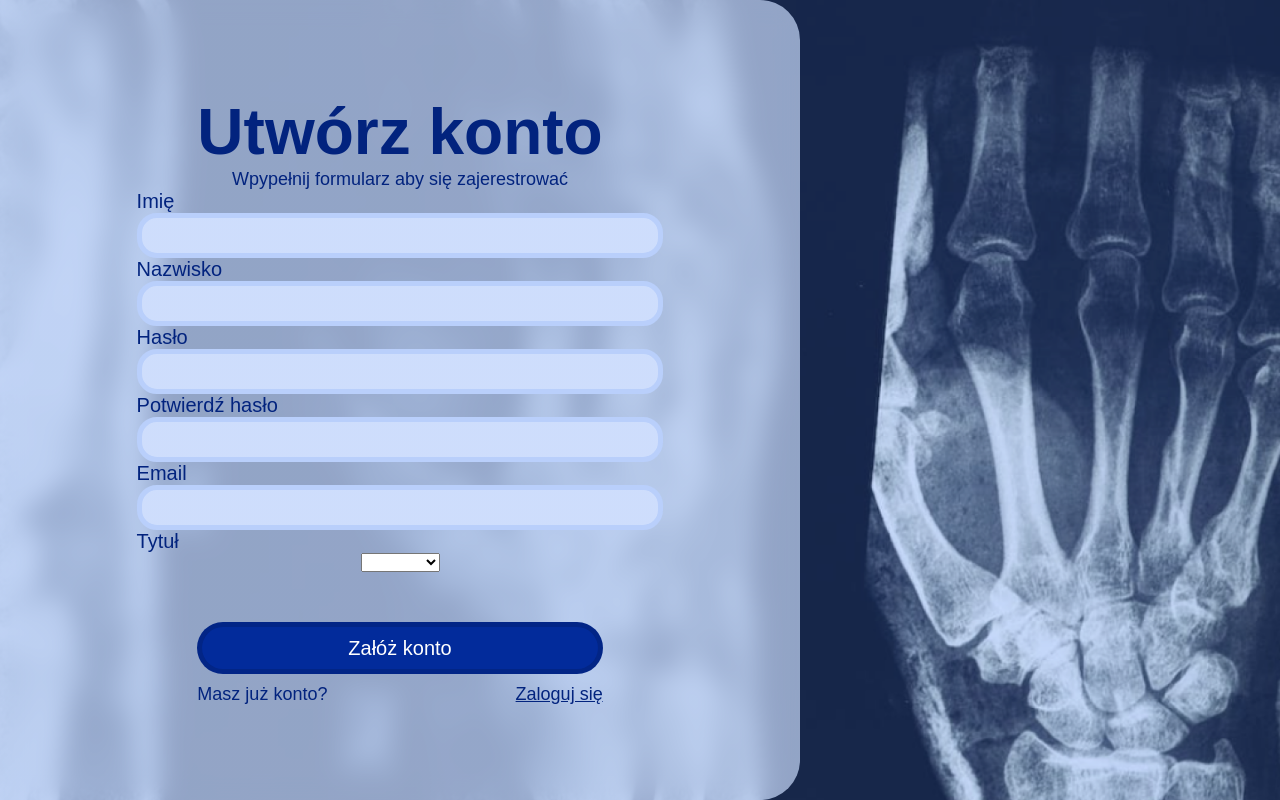
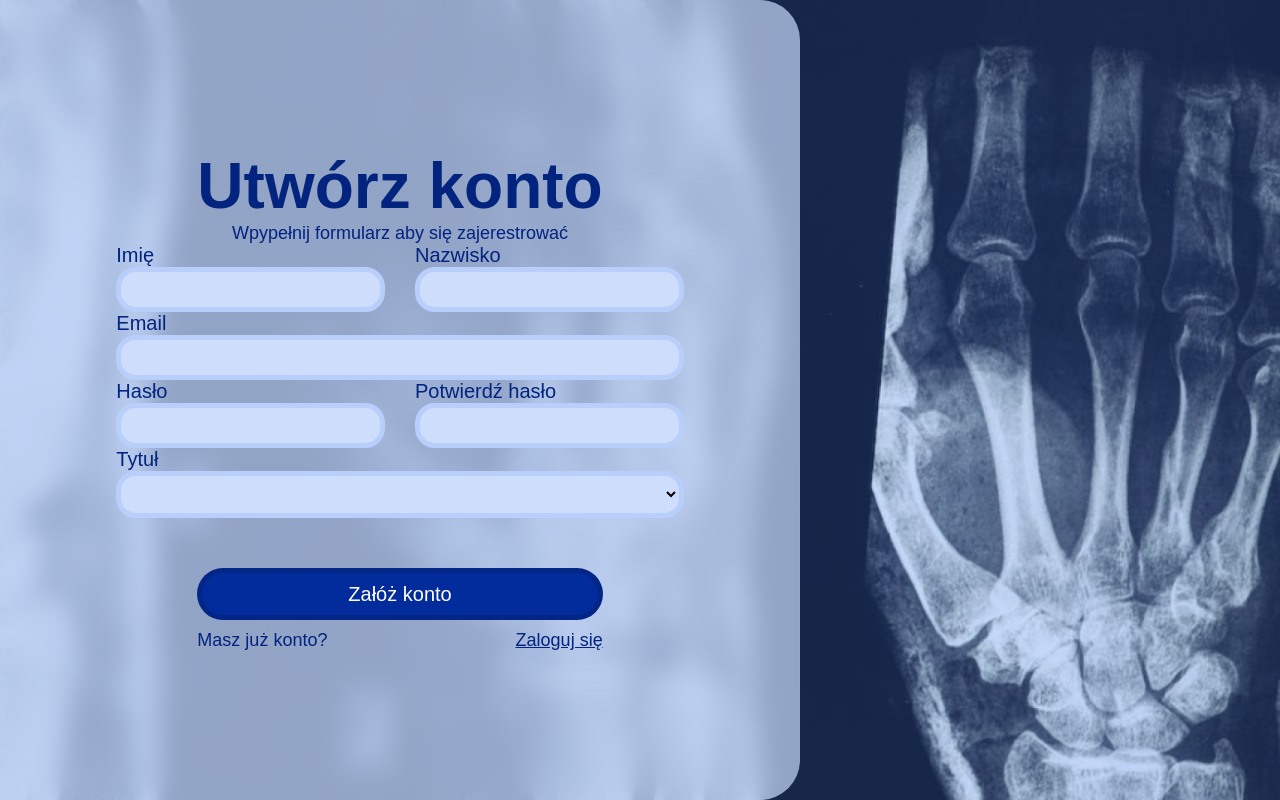
Before and after one commit to SGGW-Projekt-Zespolowy/SocialNetworkService-FE, an Angular app: page /registration in a window 1280 px wide. Built offline with nearby package versions, Linux system fonts and the light colour scheme; a web font is replaced by a local one.

Commit message:
Add structure fromproject to registration page

```diff
--- a/src/app/auth/registration/registration.component.html
+++ b/src/app/auth/registration/registration.component.html
@@ -16,31 +16,48 @@
         <h1>Utwórz konto</h1>
         <p>Wpypełnij formularz aby się zajerestrować</p>
 
+        <div class="form-inputs">
+
+            <div class="form-input">
                 <label for="name">Imię</label>
                 <input
                     type="text"
                     id="name"
                     formControlName="name">
+            </div>
+
+            <div class="form-input">
                 <label for="surname">Nazwisko</label>
                 <input
                     type="text"
                     id="surname"
                     formControlName="surname">
+            </div>
+
+            <div class="form-input email">
+                <label for="email">Email</label>
+                <input
+                    type="text"
+                    id="email"
+                    formControlName="email">
+            </div>
+
+            <div class="form-input password">
                 <label for="password">Hasło</label>
                 <input
                     type="password"
                     id="password"
                     formControlName="password">
+            </div>
+            <div class="form-input">
                 <label for="confirmPassword">Potwierdź hasło</label>
                 <input
                     type="password"
                     id="confirmPassword"
                     formControlName="confirmPassword">
-        <label for="email">Email</label>
-        <input
-            type="text"
-            id="email"
-            formControlName="email">
+            </div>
+
+            <div class="form-input title">
                 <label for="title">Tytuł</label>
                 <select
                     id="title"
@@ -51,6 +68,10 @@
                         {{ title }}
                     </option>
                 </select>
+            </div>
+
+        </div>
+
         <button type="submit">Załóż konto</button>
 
         <div class="change-auth">
--- a/src/app/auth/registration/registration.component.scss
+++ b/src/app/auth/registration/registration.component.scss
@@ -4,14 +4,30 @@
 
 .auth-form {
   form {
-    // width: 65%;
-    input {
-      width: 130%;
-    }
+    .form-inputs {
+      width: 140%;
+      display: grid;
+      grid-template-columns: repeat(2, 0.5fr);
+      gap: 0px 1.5em;
 
-    label {
-      align-self: center;
-      width: 130%;
+      .email {
+        grid-column: span 2;
+      }
+
+      .title {
+        grid-column: span 2;
+        select {
+          width: 100%;
+        }
+      }
     }
   }
 }
+
+@media screen and (max-width: 500px) {
+  .form-inputs {
+    display: block !important;
+    width: auto !important;
+  }
+
+}
--- a/src/styles/auth.scss
+++ b/src/styles/auth.scss
@@ -6,6 +6,14 @@ input.ng-valid.ng-touched {
 
 input.ng-invalid.ng-touched {
   //border-color: #EB3223;
+  border-color: $error-color;
+}
+
+select.ng-valid.ng-touched {
+  border-color: #A7DFBD;
+}
+
+select.ng-invalid.ng-touched {
   border-color: $error-color;
 }
 
@@ -84,6 +92,14 @@ input.ng-invalid.ng-touched {
       border-radius: 28px;
     }
 
+    select {
+      box-sizing: border-box;
+      padding: 10px;
+      background: linear-gradient(0deg, rgba(185, 207, 251, 0.7), rgba(185, 207, 251, 0.7)), #FFFFFF;
+      border: 5px solid #B9CFFB;
+      border-radius: 20px;
+    }
+
     .change-auth {
       margin-top: 0.6em;
       display: flex;
```
Lines whose indentation alone changed are shown as unchanged.
